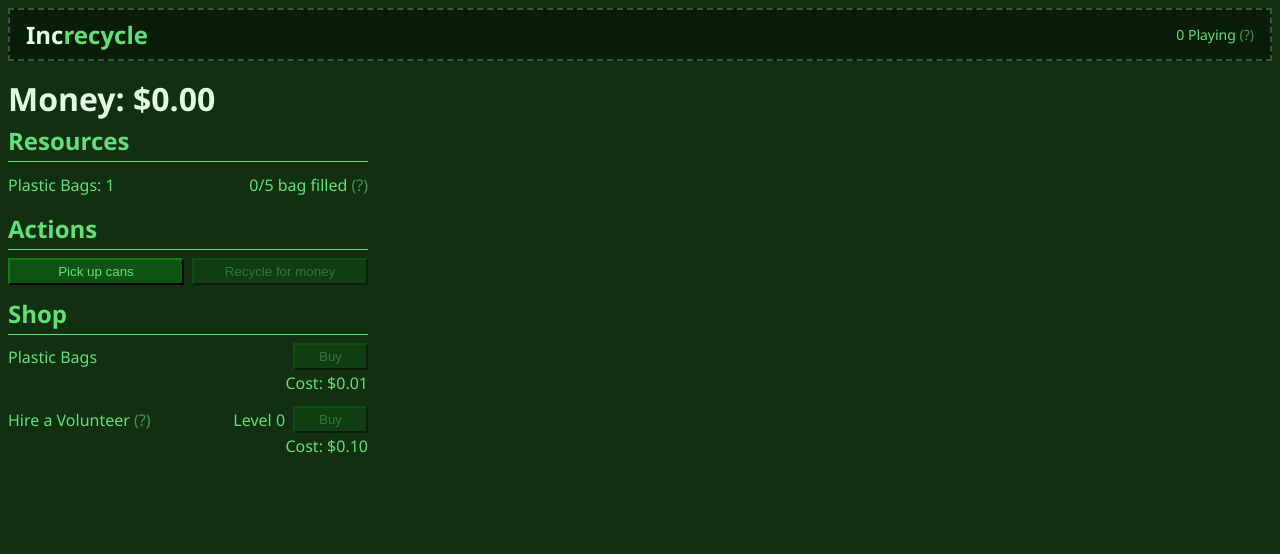
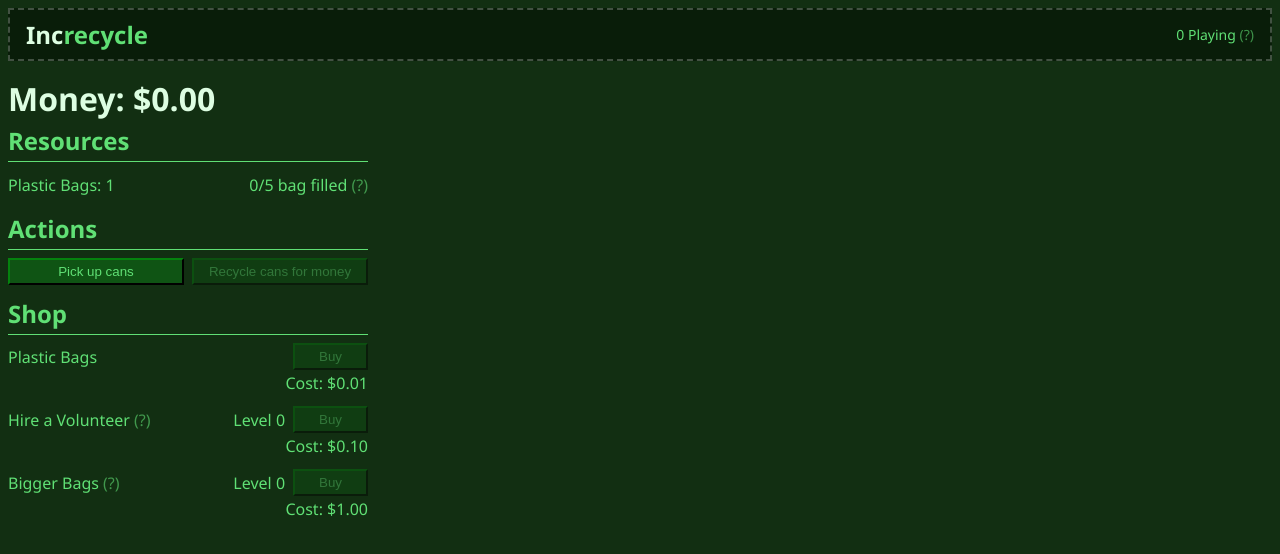
Before and after one commit to braymen/increcycle, a React (Vite) app: page / in a window 1280 px wide. Shown: the top 554 px of the page. Built offline with nearby package versions, Linux system fonts and the light colour scheme; no server answers.

Commit message:
feat: bag capacity shop item and bag cost scaling

```diff
--- a/src/scripts/formula.ts
+++ b/src/scripts/formula.ts
@@ -4,11 +4,15 @@ import type { GameState } from './reducer'
 export interface GameDerived {
     bagCapacity: number
     volunterCost: number
+    bagCapacityCost: number
     cansPerSecond: number
+    bagCost: number
 }
 
 export const calculateDerived = (state: GameState): GameDerived => ({
     bagCapacity: CONFIGS.BASE_BAG_CAPACITY + state.levels.bagCapacity,
     volunterCost: 0.1 * Math.pow(state.levels.volunteers + 1, 3),
+    bagCapacityCost: 1 * Math.pow(state.levels.bagCapacity + 1, 3),
     cansPerSecond: state.levels.volunteers * CONFIGS.BASE_VOLUNTEER_CANS_PER_SECOND,
+    bagCost: CONFIGS.BASE_BAG_BUY_COST + 0.01 * state.levels.bagCapacity,
 })
--- a/src/scripts/reducer.ts
+++ b/src/scripts/reducer.ts
@@ -44,6 +44,7 @@ export const GameActionKeys = {
     CHANGE_BAGS: 'CHANGE_BAGS',
     CHANGE_MONEY: 'CHANGE_MONEY',
     CHANGE_VOLUNTEERS: 'CHANGE_VOLUNTEERS',
+    CHANGE_BAG_CAPACITY: 'CHANGE_BAG_CAPACITY',
 } as const
 
 // Action Payloads
@@ -53,6 +54,7 @@ type GameActionPayloads = {
     [GameActionKeys.CHANGE_BAGS]: { amount: number }
     [GameActionKeys.CHANGE_MONEY]: { amount: number }
     [GameActionKeys.CHANGE_VOLUNTEERS]: { amount: number }
+    [GameActionKeys.CHANGE_BAG_CAPACITY]: { amount: number }
 }
 
 // Action Typing
@@ -110,6 +112,15 @@ export const reducer = (state: GameState, action: GameActions): GameState => {
                 },
             }
         }
+        case GameActionKeys.CHANGE_BAG_CAPACITY: {
+            return {
+                ...state,
+                levels: {
+                    ...state.levels,
+                    bagCapacity: Math.max(0, state.levels.bagCapacity + payload.amount),
+                },
+            }
+        }
         default:
             return state
     }
--- a/src/ui/styles/App.css
+++ b/src/ui/styles/App.css
@@ -12,7 +12,6 @@ body {
 
 img {
     -webkit-user-drag: none;
-    user-drag: none;
     pointer-events: none;
 }
 
--- a/src/ui/views/App.tsx
+++ b/src/ui/views/App.tsx
@@ -6,7 +6,7 @@ import { CONFIGS } from '../../scripts/configs'
 
 function App() {
     const state = useGameState()
-    const { bagCapacity, volunterCost, cansPerSecond } = useGameDerived()
+    const { bagCapacity, volunterCost, cansPerSecond, bagCapacityCost, bagCost } = useGameDerived()
     const dispatch = useGameDispatch()
     const playerCount = PlayerCount()
 
@@ -99,7 +99,7 @@ function App() {
                             dispatch({ type: 'CHANGE_CANS', payload: { amount: -state.resources.cans } })
                         }}
                     >
-                        Recycle for money
+                        Recycle cans for money
                     </button>
                     {state.resources.money <= 0 && state.resources.bags <= 0 && state.resources.cans <= 0 ? (
                         <button
@@ -117,7 +117,7 @@ function App() {
                 <h2>Shop</h2>
                 <ShopItem
                     title="Plastic Bags"
-                    price={0.01}
+                    price={bagCost}
                     currentCurrency={state.resources.money}
                     callback={() => {
                         dispatch({
@@ -129,7 +129,7 @@ function App() {
                         dispatch({
                             type: 'CHANGE_MONEY',
                             payload: {
-                                amount: -CONFIGS.BASE_BAG_BUY_COST,
+                                amount: -bagCost,
                             },
                         })
                     }}
@@ -155,6 +155,27 @@ function App() {
                         })
                     }}
                 />
+                <ShopItem
+                    title="Bigger Bags"
+                    description="Increase bag capacity by +1"
+                    price={bagCapacityCost}
+                    level={state.levels.bagCapacity}
+                    currentCurrency={state.resources.money}
+                    callback={() => {
+                        dispatch({
+                            type: 'CHANGE_BAG_CAPACITY',
+                            payload: {
+                                amount: 1,
+                            },
+                        })
+                        dispatch({
+                            type: 'CHANGE_MONEY',
+                            payload: {
+                                amount: -volunterCost,
+                            },
+                        })
+                    }}
+                />
             </div>
         </>
     )
```
